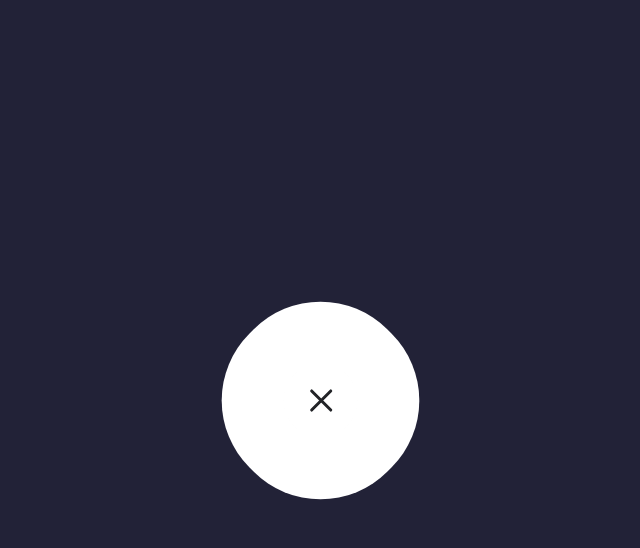
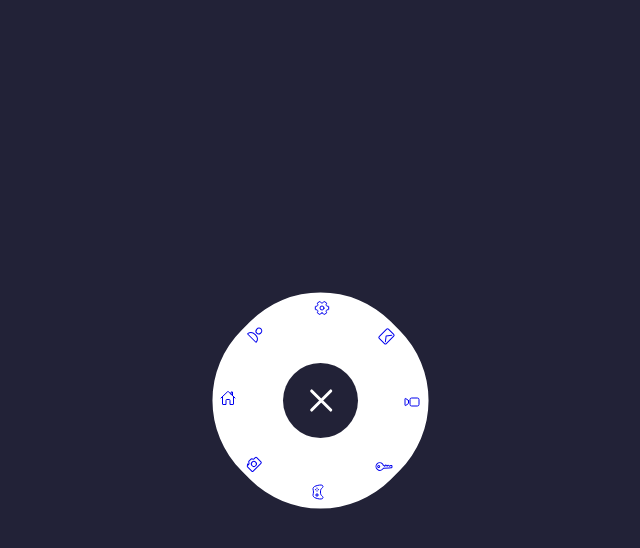
Before and after one commit to Linh777GKOG/Radial_Menu_Magic_Indicator, a plain HTML site: page index.html in a window 1280 px wide. Both pictures are taken after a click on the element 640 px from the left and 400 px from the top of the page. Shown: the whole page, without its empty margins (320-960 px from the left). Drawn offline with nearby package versions, Linux system fonts and the light colour scheme.

Commit message:
fixed button

```diff
--- a/index.html
+++ b/index.html
@@ -10,6 +10,31 @@
   <body>
     <ul class="menu">
       <div class="toggle"><ion-icon name="add-outline"></ion-icon></div>
+      <li style="--i: 0">
+        <a href="#"><ion-icon name="home-outline"></ion-icon></a>
+      </li>
+      <li style="--i: 1">
+        <a href="#"><ion-icon name="person-outline"></ion-icon></a>
+      </li>
+      <li style="--i: 2">
+        <a href="#"><ion-icon name="settings-outline"></ion-icon></a>
+      </li>
+      <li style="--i: 3">
+        <a href="#"><ion-icon name="mail-outline"></ion-icon></a>
+      </li>
+      <li style="--i: 4">
+        <a href="#"><ion-icon name="videocam-outline"></ion-icon></a>
+      </li>
+      <li style="--i: 5">
+        <a href="#"><ion-icon name="key-outline"></ion-icon></a>
+      </li>
+      <li style="--i: 6">
+        <a href="#"><ion-icon name="game-controller-outline"></ion-icon></a>
+      </li>
+      <li style="--i: 7">
+        <a href="#"><ion-icon name="camera-outline"></ion-icon></a>
+      </li>
+      <!-- total number of list items = 8 -->
     </ul>
 
     <script>
--- a/style.css
+++ b/style.css
@@ -38,5 +38,24 @@ body {
 
 .menu .toggle.active {
   transform: rotate(315deg);
-  box-shadow: 0 0 0 60px #fff;
+  box-shadow: 0 0 0 68px #fff;
+  background: #222237;
+  color: #fff;
 }
+
+.menu li {
+  position: absolute;
+  left: 10px;
+  list-style: none;
+  transform: rotate(calc(360deg / 8 * var(--i))) translateX(40px);
+  transform-origin: 140px;
+  visibility: hidden;
+  opacity: 0;
+  transition: 0.5s;
+  z-index: 10;
+}
+
+.menu.active li {
+  visibility: visible;
+  opacity: 1;
+}
```
